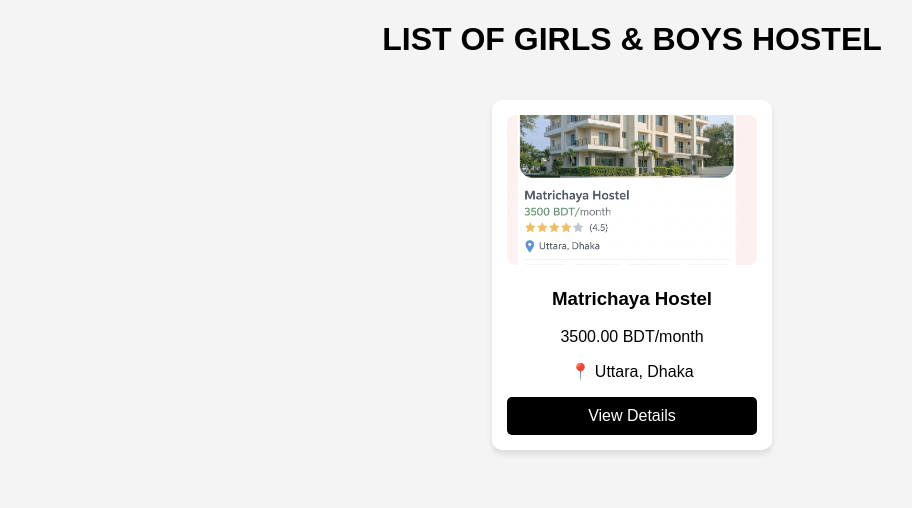
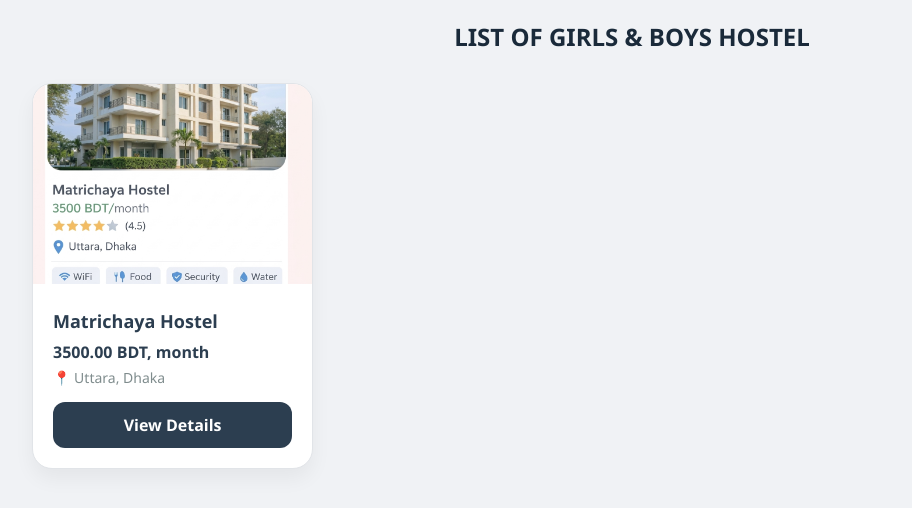
Before and after one commit to Riya1153/StayFinder, a Django app: page /hostels/ in a window 1280 px wide. Shown: the top 508 px of the page, without its empty margins (8-920 px from the left). Run offline with Django 5.2, Linux system fonts and the light colour scheme; data comes from the database, SQL or seed files in the repository.

Commit message:
StayFinder-08: Fixed URL links and connected front page to hostel list

```diff
--- a/core/templates/front_page.html
+++ b/core/templates/front_page.html
@@ -14,7 +14,7 @@
     <div class="logo">HOSTEL<br>FINDER</div>
     <p style="color: gray;">FIND YOUR NEXT RELIABLE "STAYS"</p>
     <div class="btn-container">
-        <a href="#" class="btn">Registration</a>
+       <a href="/hostels/" class="btn btn-reg">Registration</a>
         <a href="/admin" class="btn btn-black">LOG IN</a>
     </div>
 </body>
--- a/core/templates/hostel_list.html
+++ b/core/templates/hostel_list.html
@@ -1,33 +1,73 @@
 <!DOCTYPE html>
-<html>
+<html lang="en">
 <head>
+    <meta charset="UTF-8">
     <title>StayFinder - Available Hostels</title>
     <style>
-        body { font-family: Arial; background: #f4f4f4; text-align: center; }
-        .container { display: flex; flex-wrap: wrap; justify-content: center; gap: 20px; padding: 20px; }
-        .card { background: white; padding: 15px; border-radius: 10px; width: 250px; box-shadow: 0 4px 6px rgba(0,0,0,0.1); }
-        .card img { width: 100%; height: 150px; border-radius: 8px; object-fit: cover; }
-        .btn { display: block; background: #000; color: #fff; padding: 10px; text-decoration: none; border-radius: 5px; margin-top: 10px; }
+        * { margin: 0; padding: 0; box-sizing: border-box; font-family: 'Segoe UI', sans-serif; }
+        body { background-color: #f0f2f5; padding: 20px; }
+
+        .header-title {
+            text-align: center; color: #1a2a3a; font-size: 24px;
+            font-weight: 800; margin-bottom: 30px; text-transform: uppercase;
+        }
+
+        .container {
+            display: grid; grid-template-columns: repeat(auto-fill, minmax(280px, 1fr));
+            gap: 25px; max-width: 1200px; margin: 0 auto;
+        }
+
+        .hostel-card {
+            background: white; border-radius: 20px; overflow: hidden;
+            box-shadow: 0 10px 20px rgba(0,0,0,0.05); transition: 0.3s;
+            border: 1px solid #e1e4e8;
+        }
+        .hostel-card:hover { transform: translateY(-5px); box-shadow: 0 15px 30px rgba(0,0,0,0.1); }
+
+        .hostel-img { width: 100%; height: 200px; object-fit: cover; }
+
+        .card-content { padding: 20px; }
+        .hostel-title { font-size: 18px; font-weight: 700; color: #2c3e50; margin-bottom: 8px; }
+        .price { color: #2c3e50; font-size: 16px; font-weight: 600; margin-bottom: 5px; }
+        .location { color: #7f8c8d; font-size: 14px; margin-bottom: 15px; }
+
+        .btn-details {
+            display: block; text-align: center; background: #2c3e50;
+            color: white; padding: 12px; text-decoration: none;
+            border-radius: 12px; font-weight: 600; transition: 0.3s;
+        }
+        .btn-details:hover { background: #1a2a3a; }
+
+        .no-data { text-align: center; grid-column: 1 / -1; padding: 50px; color: #7f8c8d; }
     </style>
 </head>
 <body>
-    <h1>LIST OF GIRLS & BOYS HOSTEL</h1>
+
+    <h2 class="header-title">LIST OF GIRLS & BOYS HOSTEL</h2>
+
     <div class="container">
         {% for hostel in hostels %}
-        <div class="card">
+        <div class="hostel-card">
             {% if hostel.image %}
-                <img src="{{ hostel.image.url }}">
+                <img src="{{ hostel.image.url }}" class="hostel-img">
             {% else %}
-                <img src="https://via.placeholder.com/250x150">
+                <img src="https://via.placeholder.com/300x200?text=No+Image" class="hostel-img">
             {% endif %}
-            <h3>{{ hostel.title }}</h3>
-            <p>{{ hostel.price_per_month }} BDT/month</p>
-            <p>📍 {{ hostel.location }}</p>
-            <a href="#" class="btn">View Details</a>
+
+            <div class="card-content">
+                <h3 class="hostel-title">{{ hostel.title }}</h3>
+                <p class="price">{{ hostel.price_per_month }} BDT, month</p>
+                <p class="location">📍 {{ hostel.location }}</p>
+                <a href="#" class="btn-details">View Details</a>
+            </div>
         </div>
         {% empty %}
-            <p>No hostels found! Please add from Admin.</p>
+        <div class="no-data">
+            <p>Oops! No hostels available right now.</p>
+            <a href="/admin/" style="color: #2c3e50;">Add one from Admin Panel</a>
+        </div>
         {% endfor %}
     </div>
+
 </body>
 </html>
--- a/core/views.py
+++ b/core/views.py
@@ -1,10 +1,9 @@
 from django.shortcuts import render
 from .models import Hostel
 
-# Ei function-ta missing chilo tai error ashche
 def front_page(request):
-    return render(request, 'front_page.html')
+    return render(request, 'front_page.html') # Page 1
 
 def hostel_list(request):
     hostels = Hostel.objects.all()
-    return render(request, 'hostel_list.html', {'hostels': hostels})
+    return render(request, 'hostel_list.html', {'hostels': hostels}) # Page 5
--- a/stayfinder_backend/urls.py
+++ b/stayfinder_backend/urls.py
@@ -1,9 +1,14 @@
 from django.contrib import admin
 from django.urls import path
-from core.views import hostel_list, front_page # front_page import koro
+from core.views import hostel_list, front_page
+from django.conf import settings
+from django.conf.urls.static import static
 
 urlpatterns = [
     path('admin/', admin.site.urls),
-    path('', front_page, name='front_page'), # Eita empty path thakte hobe
-    path('hostels/', hostel_list, name='hostel_list'),
+    path('', front_page, name='front_page'),           # http://127.0.0.1:8000/
+    path('hostels/', hostel_list, name='hostel_list'), # http://127.0.0.1:8000/hostels/
 ]
+
+if settings.DEBUG:
+    urlpatterns += static(settings.MEDIA_URL, document_root=settings.MEDIA_ROOT)
```
